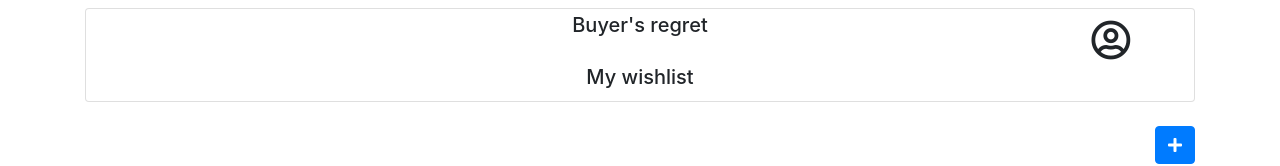
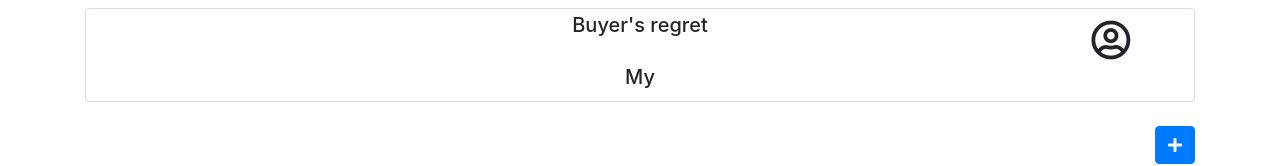
Before and after one commit to agiledev3/buyers-remorse-app, a React (Create React App) app: page / in a window 1280 px wide. Shown: the top 166 px of the page. Built offline with nearby package versions, Linux system fonts and the light colour scheme.

Commit message:
demo failed test

```diff
--- a/src/Components/Home/index.js
+++ b/src/Components/Home/index.js
@@ -24,7 +24,7 @@ const Home = (props) => {
 
   useEffect(() => {
     props.setStaticHeader({
-      title: "My wishlist",
+      title: "My ",
       onBackButtonClick: null,
     });
     //eslint-disable-next-line
```
